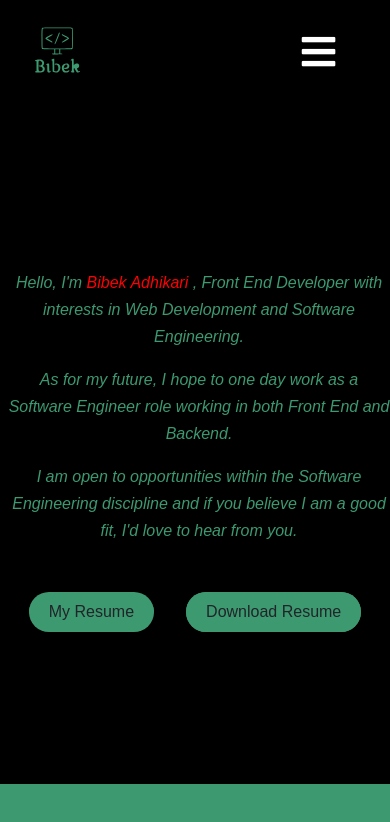
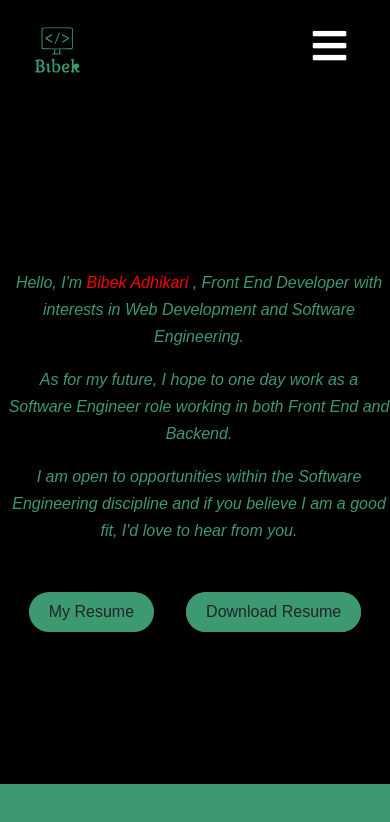
Before and after one commit to bibek2141/newPortfolio, a React (Create React App) app: page / in a window 390 px wide. Shown: the top 822 px of the page. Built offline with nearby package versions, Linux system fonts and the light colour scheme.

Commit message:
fixed navbar icon

```diff
--- a/src/components/Navbar.css
+++ b/src/components/Navbar.css
@@ -150,8 +150,8 @@ a:hover {
   .menu-icon {
     display: block;
     position: absolute;
-    top: 21px;
-    right: 21px;
+    top: 15px;
+    right: 10px;
     transform: translate(-100%, 60%);
     font-size: 1.8rem;
     cursor: pointer;
```
